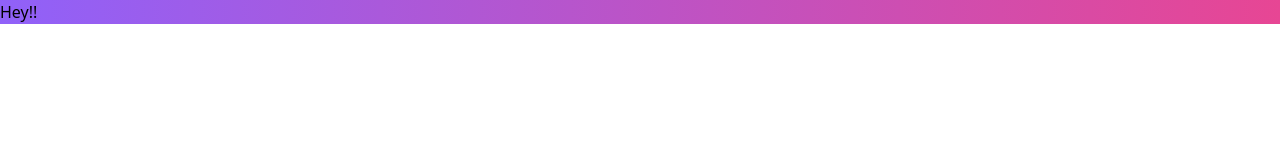
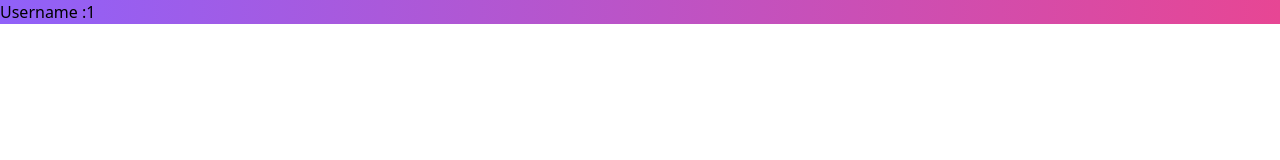
Before and after one commit to anurag587/GitHub-Profile-Viewer, a React (Create React App) app: page /user/1 in a window 1280 px wide. Shown: the top 160 px of the page. Built offline with nearby package versions, Linux system fonts and the light colour scheme.

Commit message:
taking username from the url using useParams()

```diff
--- a/src/App.js
+++ b/src/App.js
@@ -8,7 +8,7 @@ function App() {
       <BrowserRouter>
       <Routes>
       <Route exact path="/" element = {<Search/>}/>
-      <Route exact path="/user/:usename" element = {<UserInfo/>}/>
+      <Route exact path="/user/:username" element = {<UserInfo/>}/>
       </Routes>
       </BrowserRouter>
     </div>
--- a/src/Components/Search.js
+++ b/src/Components/Search.js
@@ -7,7 +7,7 @@ const Search = () => {
     const navigate = useNavigate();
 
     const handleSubmit = async () => {
-       navigate('/user/:${userName}')
+       navigate(`/user/${userName}`)
     }
   return (
     <div
--- a/src/Components/UserInfo.js
+++ b/src/Components/UserInfo.js
@@ -1,7 +1,12 @@
+import { useParams } from "react-router-dom";
+
 const UserInfo = () => {
+    const params = useParams();
+    const {username} = params;
+    console.log(username)
   return (
     <div>
-        <h1>Hey!!</h1>
+        <h1>Username :{username}</h1>
     </div>
   );
 };
```
